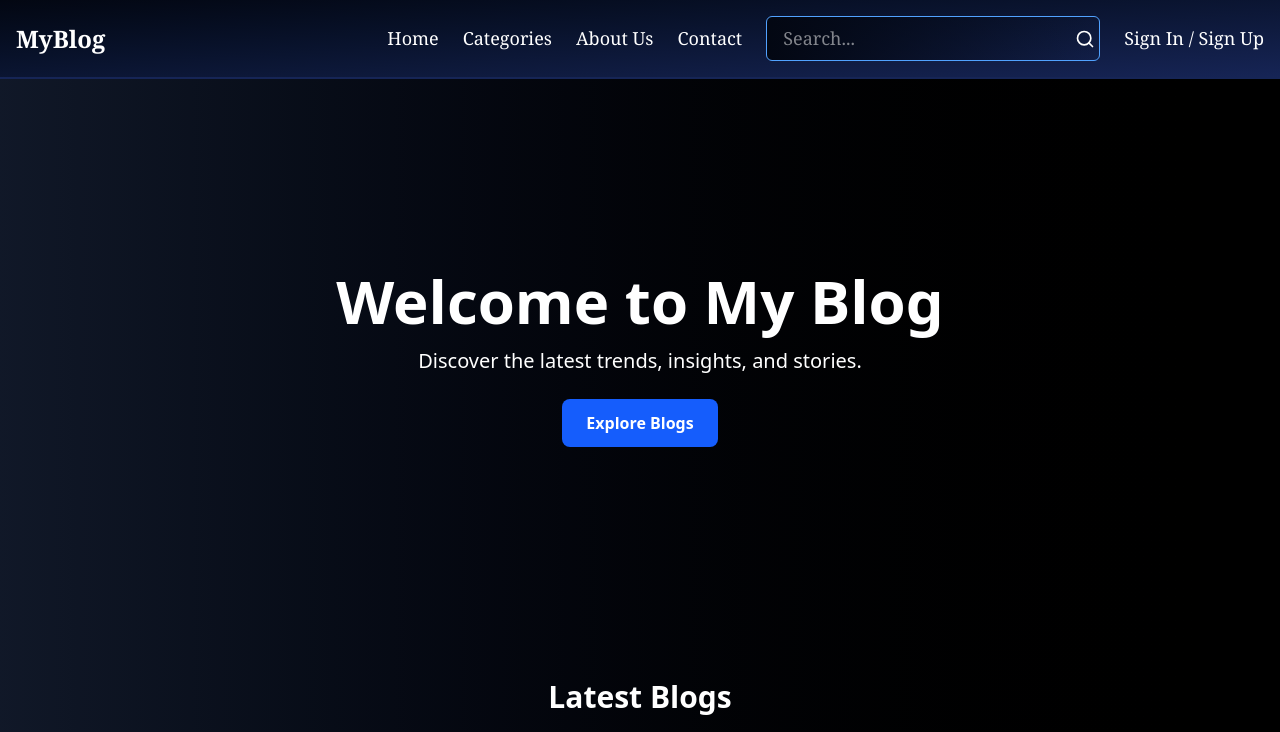
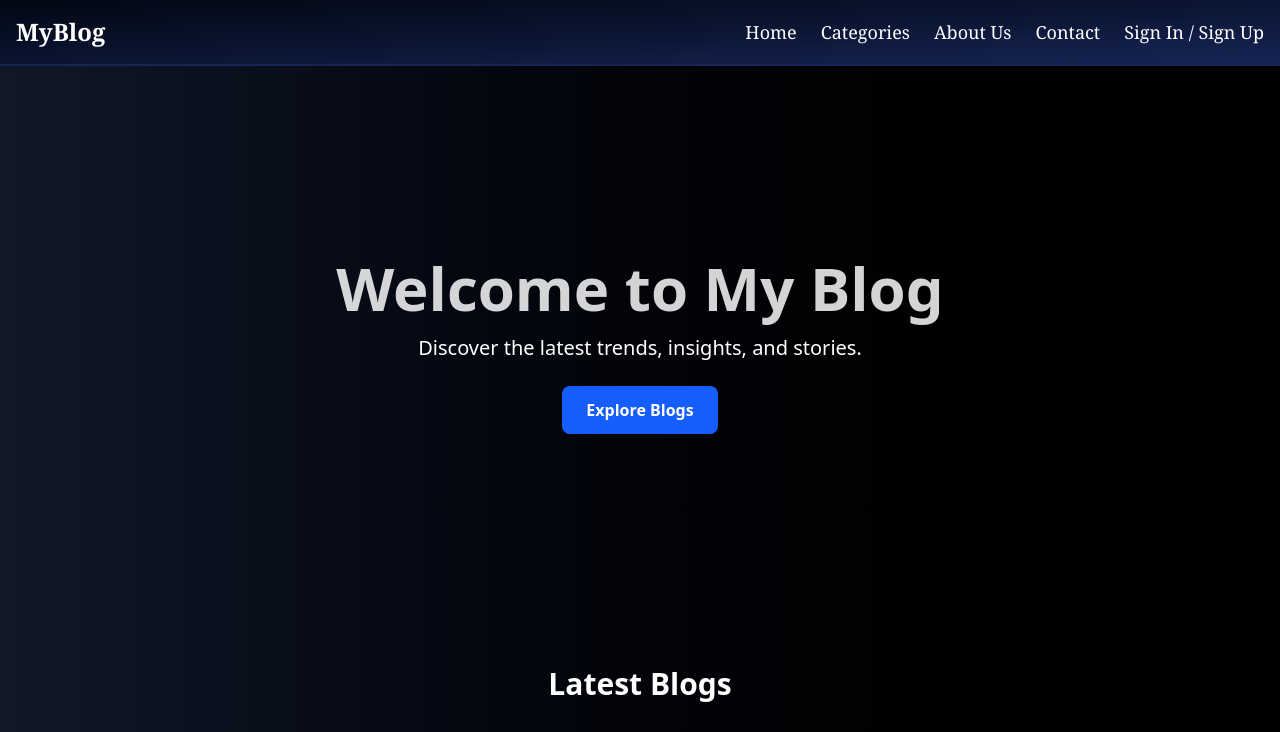
Before and after one commit to Ankit626517/blog-web-app, a React (Vite) app: page / in a window 1280 px wide. Shown: the top 732 px of the page. Built offline with nearby package versions, Linux system fonts and the light colour scheme.

Commit message:
updated code from nayanbranch

```diff
--- a/src/App.jsx
+++ b/src/App.jsx
@@ -5,17 +5,20 @@ import Home from "./Component/NavbarPages/Home";
 import About from "./Component/NavbarPages/About";
 import Contact from "./Component/NavbarPages/Contact";
 import Categories from "./Component/NavbarPages/Categories";
+import Register from "./Component/NavbarPages/Register"
 
 function App() {
   return (
     <Router>
       <Navbar />
+
       <Routes>
         <Route path="/" element={<Home />} />
         <Route path="/about" element={<About />} />
         <Route path="/contact" element={<Contact />} />
         <Route path="/categories" element={<Categories />} />
       </Routes>
+      {/* <Register/> */}
     </Router>
   );
 }
--- a/src/Component/NavbarPages/Home.jsx
+++ b/src/Component/NavbarPages/Home.jsx
@@ -6,7 +6,7 @@ const Home = () => {
       {/* Hero Section */}
       <section className="h-[70vh] flex flex-col items-center justify-center text-center px-4">
         <motion.h1
-          className="text-5xl md:text-6xl font-bold mb-4"
+          className="text-5xl md:text-6xl font-bold mb-4 animate-pulse "
           initial={{ opacity: 0, y: -50 }}
           animate={{ opacity: 1, y: 0 }}
           transition={{ duration: 1 }}
--- a/src/Component/NavbarPages/Navbar.jsx
+++ b/src/Component/NavbarPages/Navbar.jsx
@@ -1,6 +1,7 @@
 import { useState } from "react";
 import { Menu, X, Search } from "lucide-react";
 import { Link } from "react-router-dom";
+import Register from "./Register";
 
 const Navbar = () => {
   const [isOpen, setIsOpen] = useState(false);
@@ -26,14 +27,14 @@ const Navbar = () => {
           <Link to="/contact" className="hover:underline">Contact</Link>
 
           {/* Search Bar */}
-          <div className="relative flex items-center bg-gradient-to-r from-gray-950 to-gray-650 border border-blue-400 rounded-md p-1">
+          {/* <div className="relative flex items-center bg-gradient-to-r from-gray-950 to-gray-650 border border-blue-400 rounded-md p-1">
             <input
               type="text"
               placeholder="Search..."
               className="px-3 py-1 text-white focus:none"
             />
-            <Search size={20} className="text-white ml-2" />
-          </div>
+            {/* <Search size={20} className="text-white ml-2" />
+          </div> */}
 
           <Link to="/login" className="hover:underline">Sign In / Sign Up</Link>
         </div>
@@ -66,10 +67,11 @@ const Navbar = () => {
           </div> */}
 
           <Link to="/login" className="hover:underline border-blue-950 bg-gradient-to-br from-gray-950 to-blue-950 border-2 p-3.5 rounded-2xl">
-            Sign In / Sign Up
+            Sign UP
           </Link>
         </div>
       )}
+       {/* <Register/> */}
     </nav>
   );
 };
--- a/src/Component/NavbarPages/Register.jsx
+++ b/src/Component/NavbarPages/Register.jsx
@@ -18,7 +18,7 @@ function Register() {
   return (
     <div className="flex items-center justify-center min-h-screen bg-gradient-to-r from-gray-900 via-gray-800 to-black">
 
-    <form onSubmit={handleRegister} className="bg-gradient-to-r from-gray-800 via-gray-700 to-gray-900 p-8 rounded-xl shadow-2xl max-w-sm w-full border border-gray-700">
+    <form  className=" bg-gradient-to-r from-gray-800 via-gray-700 to-gray-900 p-8 rounded-xl shadow-2xl max-w-sm w-full border border-gray-700">
       <h3 className="text-2xl font-bold text-center text-gray-200 mb-6">Sign Up</h3>
 
       <div className="mb-4">
```
